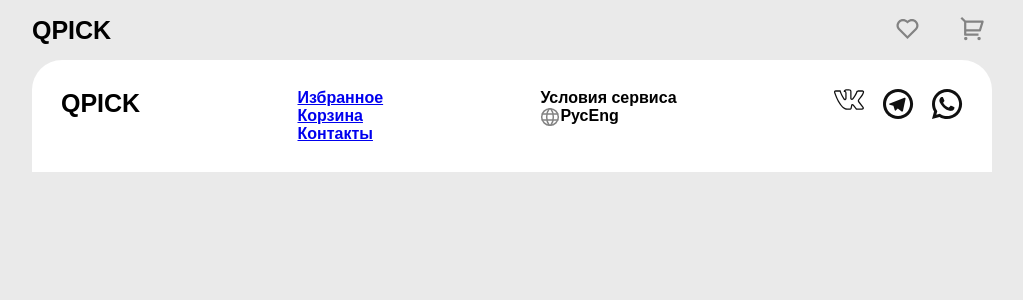
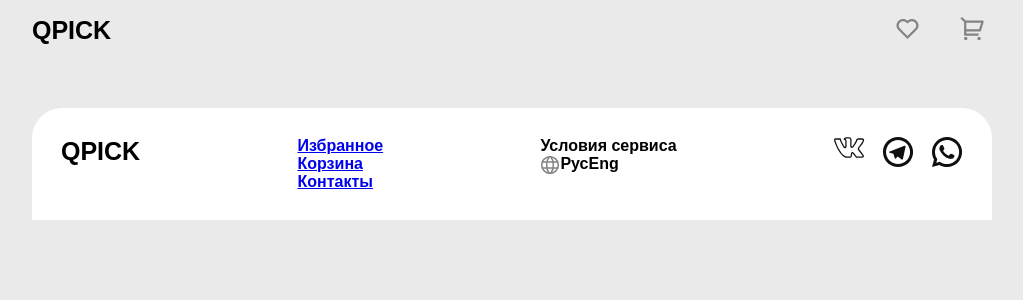
Before and after one commit to Doonn3/internet-store, a React (Vite) app: page / in a window 1280 px wide. Shown: the top 300 px of the page, without its empty margins (128-1151 px from the left). Built offline with nearby package versions, Linux system fonts and the light colour scheme.

Commit message:
refactor: footer and header style

```diff
--- a/src/components/Footer/style.module.scss
+++ b/src/components/Footer/style.module.scss
@@ -2,6 +2,7 @@
     display: flex;
     justify-content: space-between;
 
+    margin-top: 20px;
     padding: 29px;
 
     background-color: #ffffff;
--- a/src/components/Header/style.module.scss
+++ b/src/components/Header/style.module.scss
@@ -4,6 +4,8 @@
     justify-content: space-between;
 
     min-height: 60px;
+
+    margin-bottom: 28px;
 }
 
 .header__block {
```
